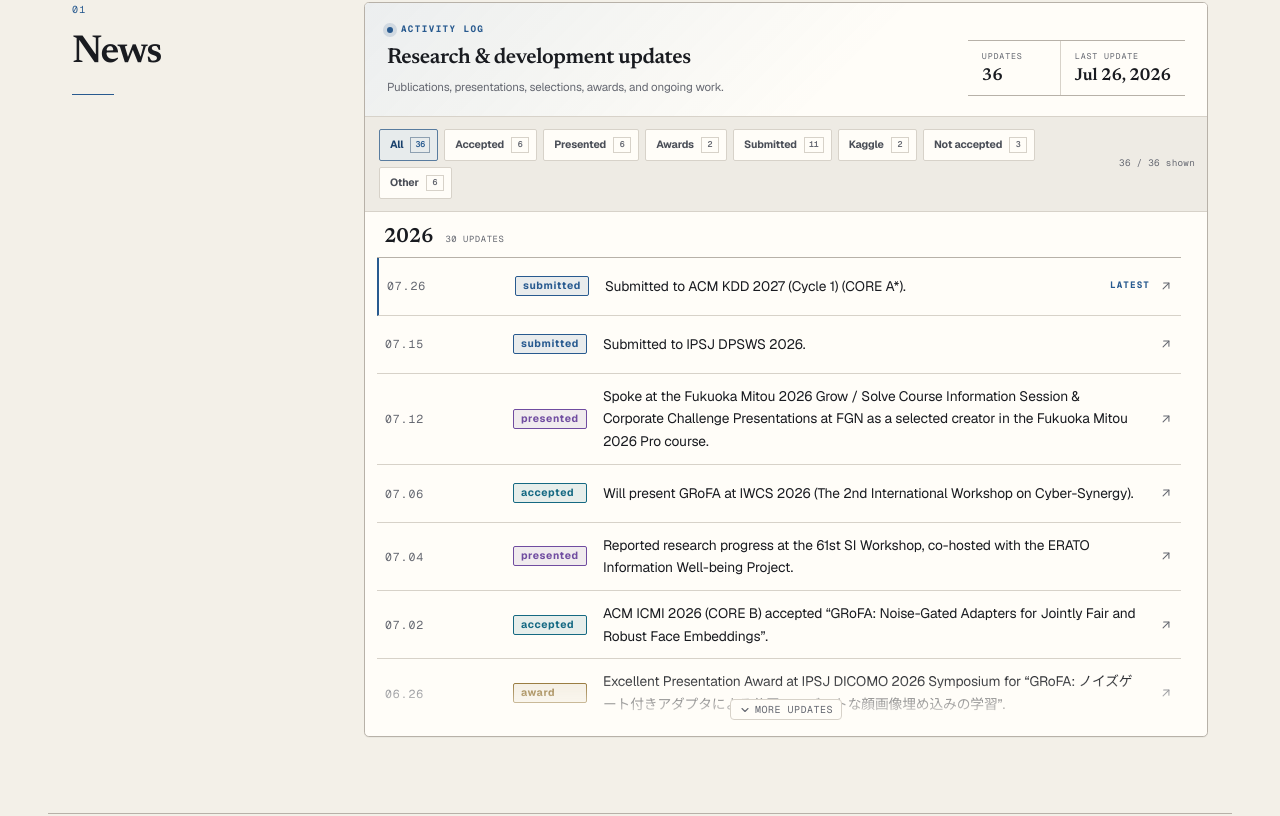
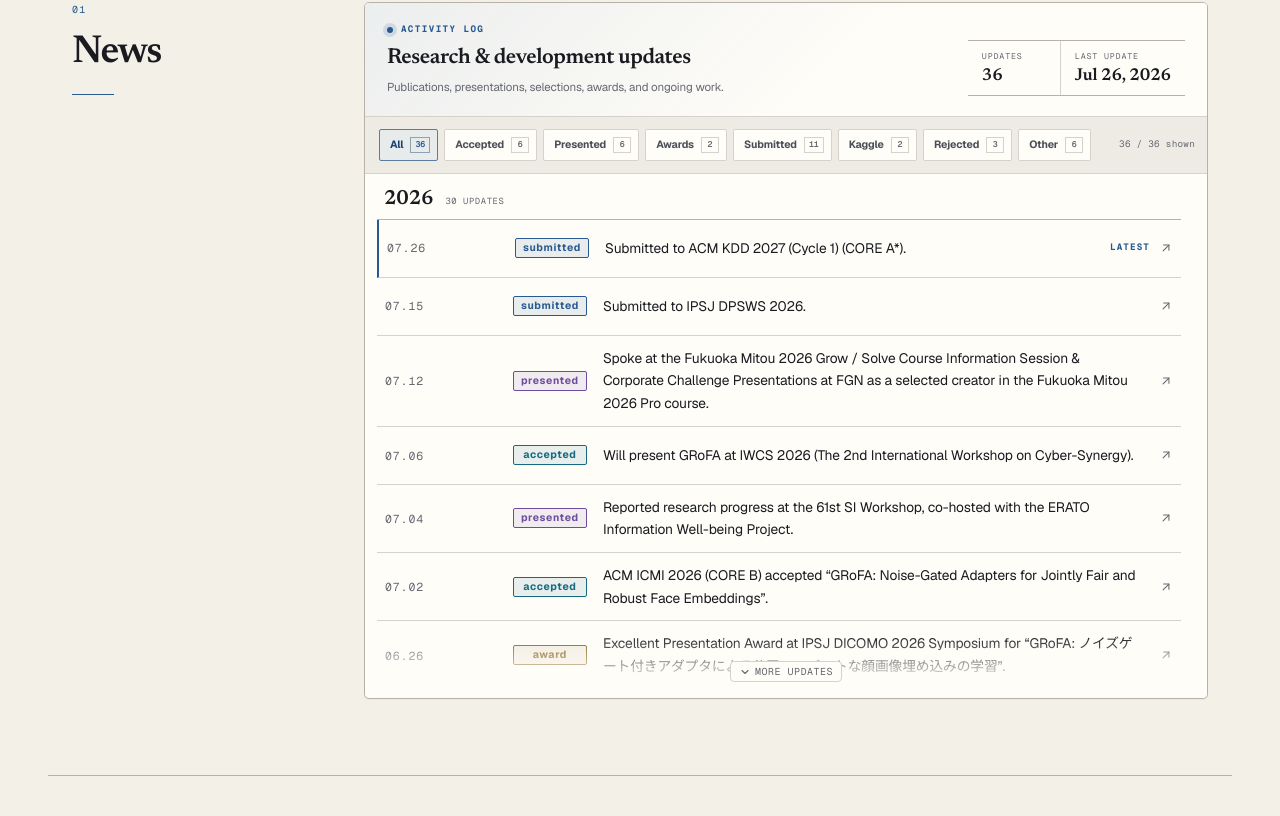
Before and after one commit to amu815/amu815.github.io, a Next.js app: page / in a window 1280 px wide. Shown: the part 1084-1900 px from the top of the page. Built offline with nearby package versions, Linux system fonts and the light colour scheme.

Commit message:
fix: contain rejected news labels

```diff
--- a/app/globals.css
+++ b/app/globals.css
@@ -1743,7 +1743,7 @@ a {
 
 .news-row {
   display: grid;
-  grid-template-columns: 112px 74px minmax(0, 1fr) auto;
+  grid-template-columns: 112px minmax(74px, max-content) minmax(0, 1fr) auto;
   align-items: center;
   gap: 16px;
   min-height: 58px;
@@ -1751,6 +1751,15 @@ a {
   border-bottom: 1px solid var(--border);
   color: var(--foreground);
   transition: background-color 160ms ease, padding-left 160ms ease;
+}
+
+.news-row > .tier-pill {
+  min-width: 0;
+  max-width: 100%;
+  justify-content: center;
+  overflow-wrap: anywhere;
+  text-align: center;
+  white-space: normal;
 }
 
 a:hover .news-row,
--- a/components/News.tsx
+++ b/components/News.tsx
@@ -5,7 +5,7 @@ import { NewsExplorer, type NewsDisplayItem } from "./NewsExplorer";
 const kindLabelEn: Record<NewsKind, string> = {
   submitted: "Submitted",
   accepted: "Accepted",
-  rejected: "Not accepted",
+  rejected: "Rejected",
   presented: "Presented",
   milestone: "Milestone",
   kaggle: "Kaggle",
--- a/components/NewsExplorer.tsx
+++ b/components/NewsExplorer.tsx
@@ -45,7 +45,7 @@ const filterLabels: Record<Lang, Record<NewsKind, string>> = {
   en: {
     submitted: "Submitted",
     accepted: "Accepted",
-    rejected: "Not accepted",
+    rejected: "Rejected",
     presented: "Presented",
     milestone: "Milestones",
     kaggle: "Kaggle",
```
